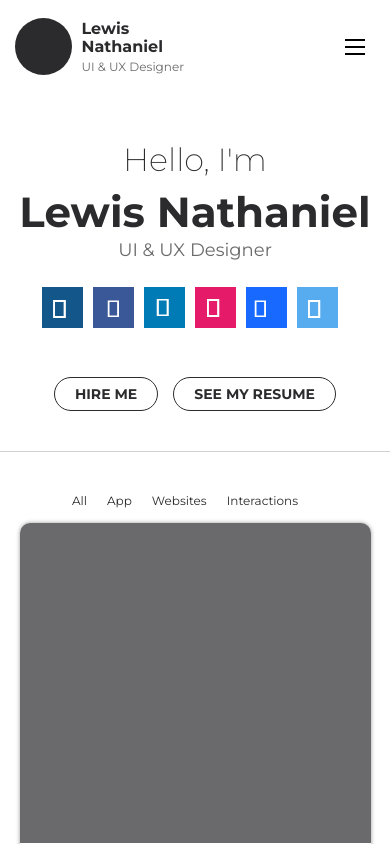
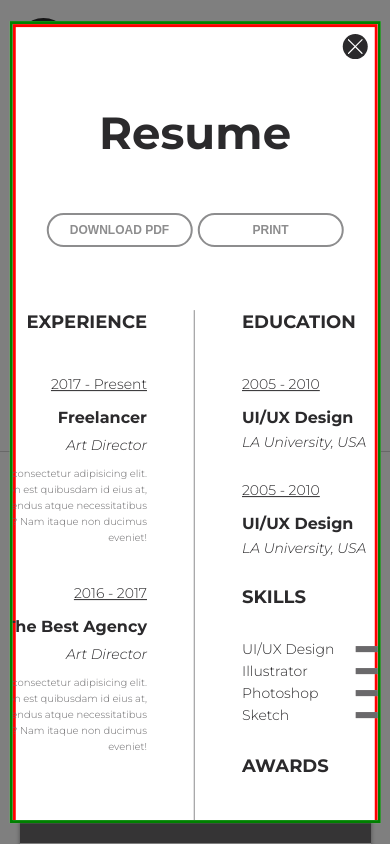
Before and after one commit to Babiy7/designer-app, a React app: page / in a window 390 px wide. Shown: the top 844 px of the page. Built offline with nearby package versions, Linux system fonts and the light colour scheme.

Commit message:
Made mobile scaling for screen max-width 768px.

```diff
--- a/src/components/Modals/ModalResume/ExperienceWork/ExperienceWork.module.scss
+++ b/src/components/Modals/ModalResume/ExperienceWork/ExperienceWork.module.scss
@@ -38,5 +38,9 @@
     color: $gray;
 
     @include fontBase(12px, 300, 18px);
+
+    @media ($tablet) {
+      @include fontBase(10px, 300, 16px);
+    }
   }
 }
--- a/src/components/Modals/ModalResume/ModalResume.module.scss
+++ b/src/components/Modals/ModalResume/ModalResume.module.scss
@@ -2,6 +2,7 @@
 @import "../../../mixins.scss";
 
 .ModalResume {
+  border: red solid;
   width: 100%;
   max-width: 1200px;
 
@@ -13,6 +14,10 @@
   padding: 79px 20px;
 
   background: white;
+  box-sizing: border-box;
+
+  @media ($tablet) {
+  }
 
   .Title {
     margin-bottom: 54px;
@@ -25,7 +30,6 @@
 
   .Buttons {
     display: flex;
-
     margin-bottom: 63px;
   }
 
@@ -43,12 +47,20 @@
 
       text-align: right;
 
+      @media ($tablet) {
+        padding-left: 45px;
+      }
+
       .Items {
       }
     }
 
     .Education {
       width: 300px;
+
+      @media ($tablet) {
+        padding-right: 45px;
+      }
     }
 
     .TimelineTitle {
--- a/src/components/UI/Button/Button.module.scss
+++ b/src/components/UI/Button/Button.module.scss
@@ -63,9 +63,9 @@
   }
 
   @media ($tablet) {
-    padding: 7px 20px;
+    padding: 8px;
 
-    font-size: 14px;
+    font-size: 12px;
   }
 }
 
--- a/src/components/UI/Modal/Modal.module.scss
+++ b/src/components/UI/Modal/Modal.module.scss
@@ -1,6 +1,8 @@
 @import "../../../vars.scss";
 
 .Modal {
+  border: green solid;
+
   position: fixed;
   top: 50%;
   left: 50%;
@@ -16,7 +18,8 @@
 }
 
 .Large {
-  width: 1200px;
+  width: 95%;
+  max-width: 1200px;
   height: 95vh;
 }
 
--- a/src/containers/App.js
+++ b/src/containers/App.js
@@ -25,7 +25,7 @@ function App() {
       <News />
       <Footer />
 
-      <ModalResume show={false} />
+      <ModalResume show={true} />
       <ModalProject show={false} />
       <ModalCall show={false} />
     </div>
--- a/src/index.scss
+++ b/src/index.scss
@@ -8,6 +8,7 @@ body {
   -webkit-font-smoothing: antialiased;
   -moz-osx-font-smoothing: grayscale;
 
+  overflow: hidden;
   &.no-scroll {
     // overflow: hidden;
   }
```
